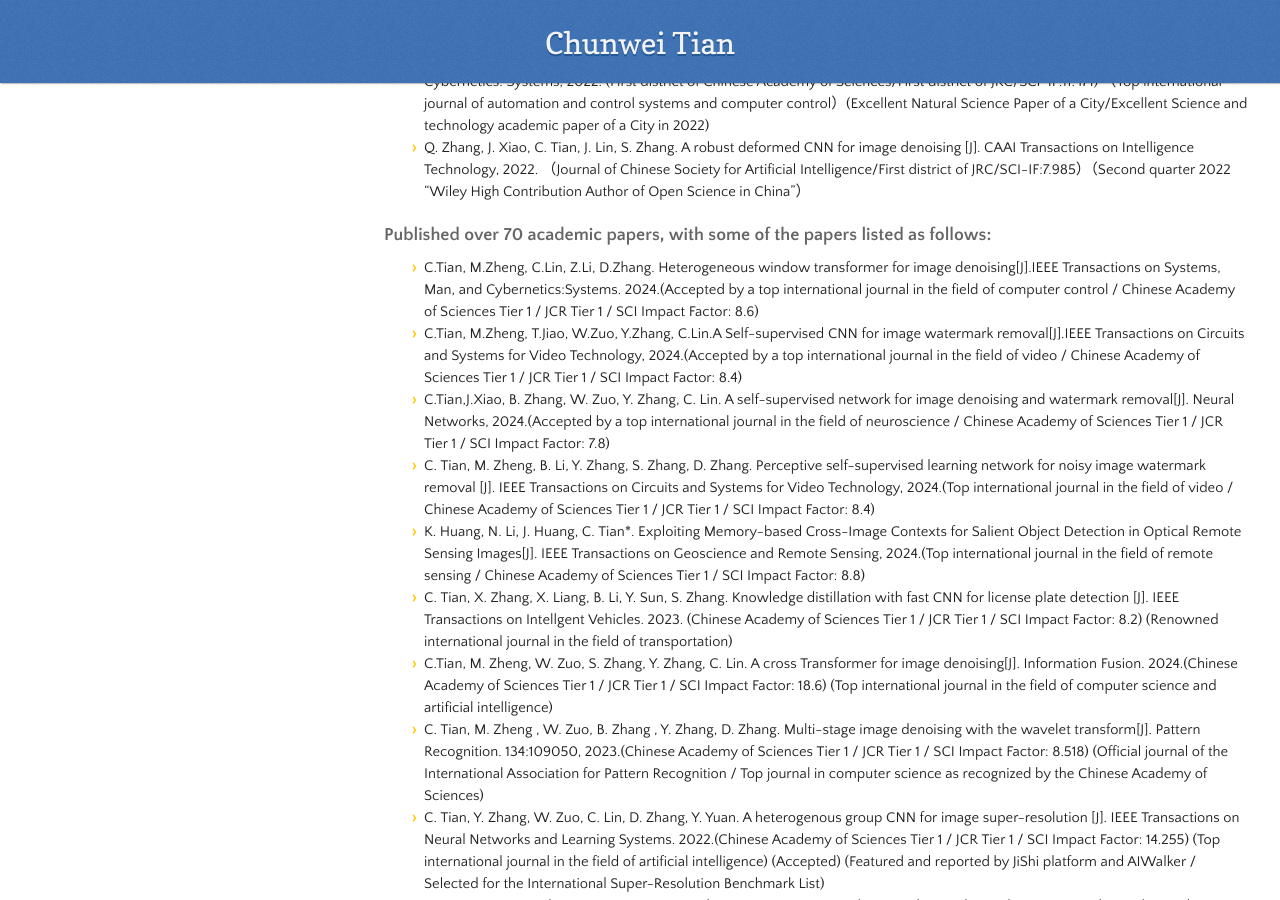
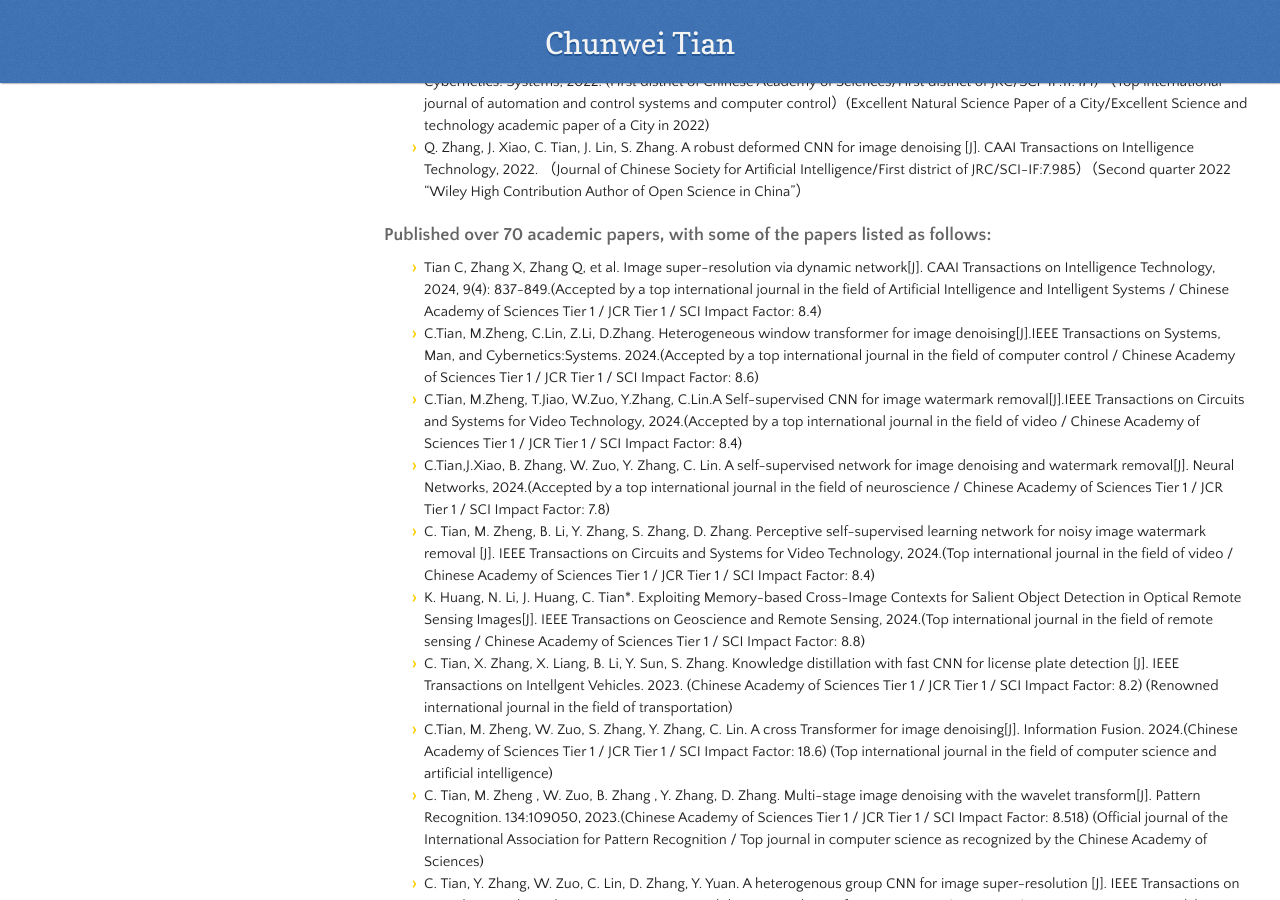
Before and after one commit to hellloxiaotian/hellloxiaotian.github.io, a Jekyll site: the page built from index.md, in a window 1280 px wide and 900 px high, scrolled down 2502 px. Built offline with Jekyll 4.4.1, drawn with Linux system fonts in a browser that asks for light colours; nearby versions of some CDN libraries; our own code applies the rules of GitHub Pages for plain Markdown files; the repository's description, which GitHub fills in, is left out; some of the changed text lies outside the part shown.

Commit message:
Update index.md

```diff
--- a/index.md
+++ b/index.md
@@ -55,6 +55,7 @@
 
 ### Published over 70 academic papers, with some of the papers listed as follows:
 
+- Tian C, Zhang X, Zhang Q, et al. Image super‐resolution via dynamic network[J]. CAAI Transactions on Intelligence Technology, 2024, 9(4): 837-849.(Accepted by a top international journal in the field of Artificial Intelligence and Intelligent Systems / Chinese Academy of Sciences Tier 1 / JCR Tier 1 / SCI Impact Factor: 8.4)
 - C.Tian, M.Zheng, C.Lin, Z.Li, D.Zhang. Heterogeneous window transformer for image denoising[J].IEEE Transactions on Systems, Man, and Cybernetics:Systems. 2024.(Accepted by a top international journal in the field of computer control / Chinese Academy of Sciences Tier 1 / JCR Tier 1 / SCI Impact Factor: 8.6)
 - C.Tian, M.Zheng, T.Jiao, W.Zuo, Y.Zhang, C.Lin.A Self-supervised CNN for image watermark removal[J].IEEE Transactions on Circuits and Systems for Video Technology, 2024.(Accepted by a top international journal in the field of video / Chinese Academy of Sciences Tier 1 / JCR Tier 1 / SCI Impact Factor: 8.4)
 - C.Tian,J.Xiao, B. Zhang, W. Zuo, Y. Zhang, C. Lin. A self-supervised network for image denoising and watermark removal[J]. Neural Networks, 2024.(Accepted by a top international journal in the field of neuroscience / Chinese Academy of Sciences Tier 1 / JCR Tier 1 / SCI Impact Factor: 7.8)
@@ -86,6 +87,7 @@
 
 ### Some collaborative papers
 
+- Hu Y, Tian C, Zhang J, et al. Efficient image denoising with heterogeneous kernel-based CNN[J]. Neurocomputing, 2024, 592: 127799.(Accepted by a top international journal in the field of neural networks / Chinese Academy of Sciences Tier 1 / JCR Tier 1 / SCI Impact Factor: 5.4)
 - K. Yang, Q. Li, C. Tian, H. Zhang, A. Shi, J. Li. Defort: Deformable Transformer for Visual Tracking [J]. Neural Networks. 2024.(Chinese Academy of Sciences Tier 1 / JCR Tier 1 / SCI Impact Factor: 9.657) (Official journal of the International Neural Network Society / Top international journal in the field of neural networks)
 - Z.Hao, G. Wang, C. Tian,  B.Zhang. A distributed computation model based on federated learning integrates heterogenous models and consortium blockchain  for sovling time-varying problems. International Workshop on Trustworthy Federated Learning in Conjunction with IJCAI 2023.(CCF A / Accepted)
 - T. Wang, Y. Liu, Q. Yin, J. Geng, J. Chen, X. Yin, Y. Wang, X. Shang, C. Tian, Y. Wang.. Correction to: Enhancing discoveries of molecular QTL studies with small sample size using summary statistic imputation[J]. Briefings in Bioinformatics, 2022, 23(3): bbac139.(Chinese Academy of Sciences Tier 1 / JCR Tier 1 / SCI Impact Factor: 11.622)
```
